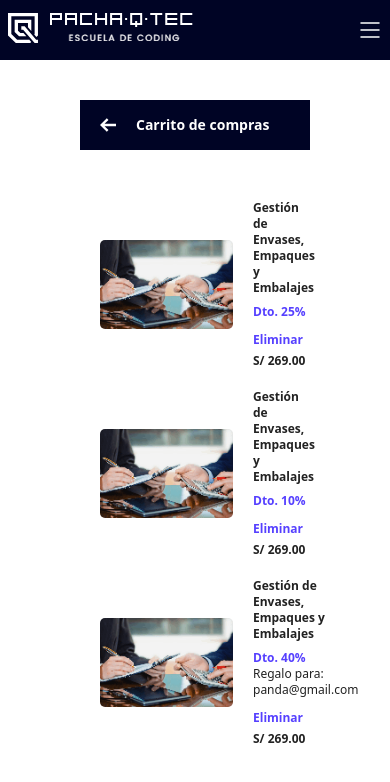
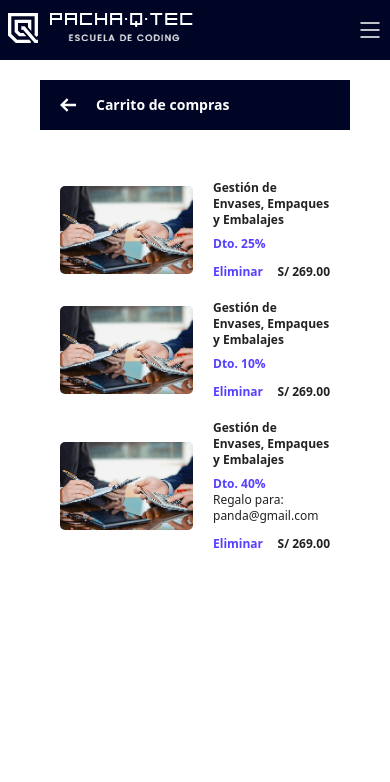
Before and after one commit to HeriRoqueTello/Hackaton-Final-Grupo-2, a Vue app: page /checkout in a window 390 px wide. Shown: the top 782 px of the page. Built offline with nearby package versions, Linux system fonts and the light colour scheme.

Commit message:
Fix padding CheckoutView

```diff
--- a/src/views/CheckoutView.vue
+++ b/src/views/CheckoutView.vue
@@ -4,7 +4,7 @@
       <Navbar :color="'bg-secondary'" />
     </div>
   </header>
-  <div class="px-20 py-10">
+  <div class="px-10 py-5 md:px-20 md:py-10">
     <ShoppingList class="" />
   </div>
 </template>
```
